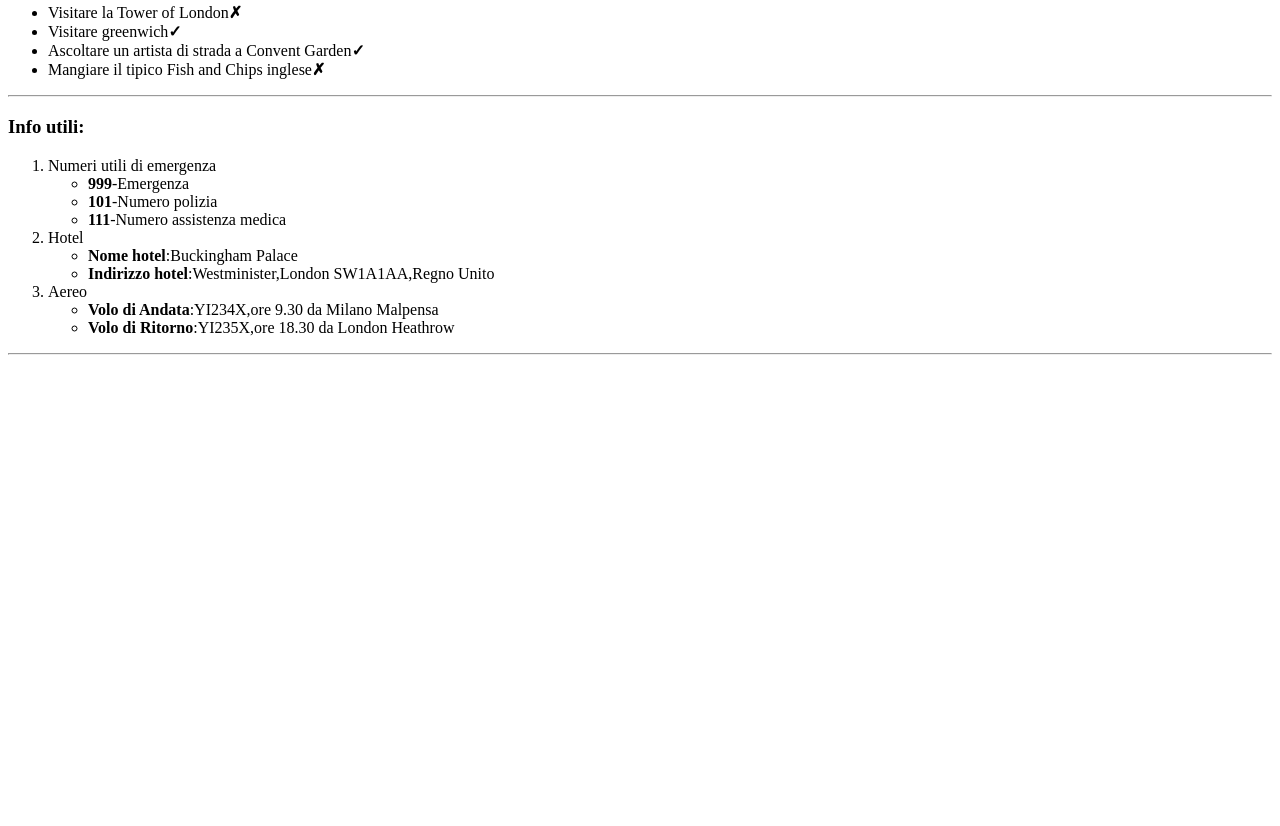
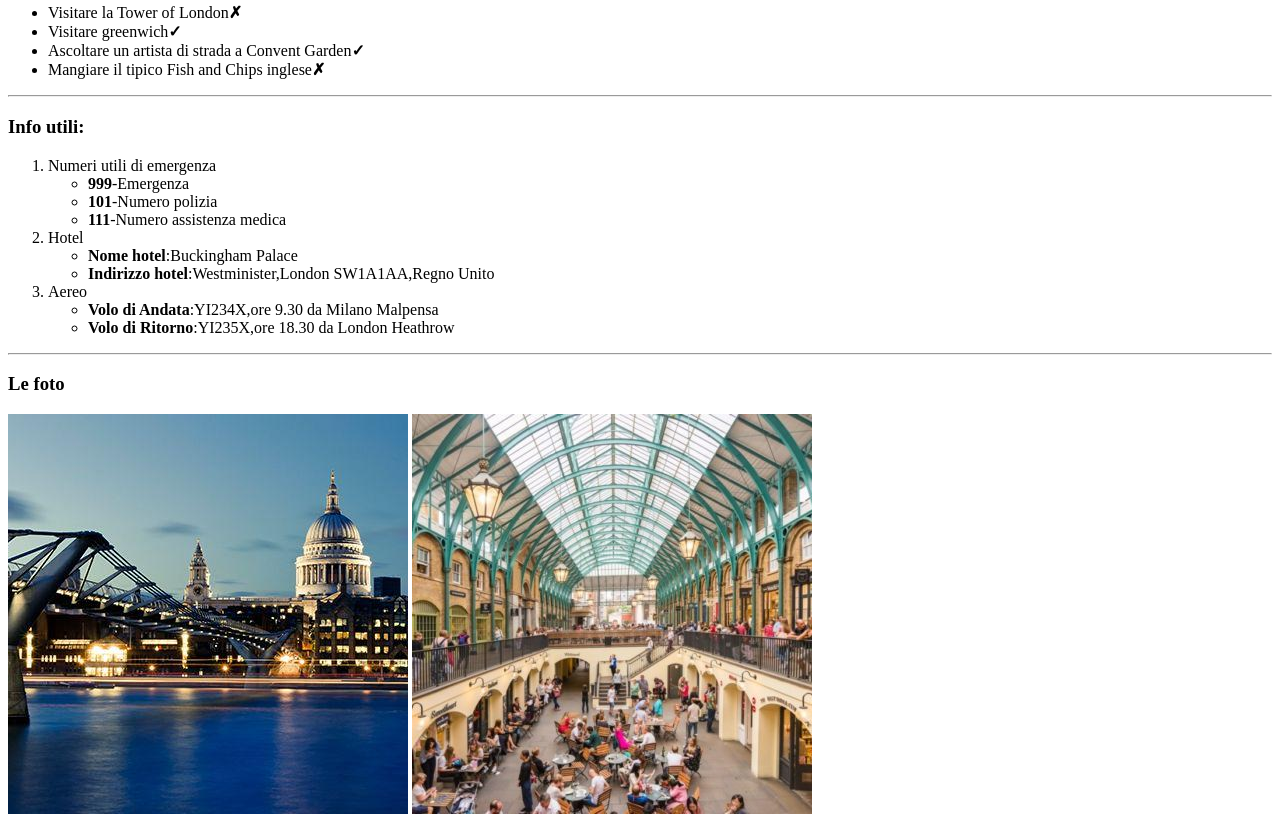
Before and after one commit to Pajehome/html-london-trip, a plain HTML site: page index.html in a window 1280 px wide. Shown: the part 939-1765 px from the top of the page. Before the commit the page ends 1302 px from the top, so only its background shows below. Drawn offline with Linux system fonts and the light colour scheme.

Commit message:
index:finish

```diff
--- a/index.html
+++ b/index.html
@@ -84,5 +84,12 @@
   </main>
   <!-- Fine Main -->
 
+  <!-- Inizio Footer -->
+  <footer>
+      <h3>Le foto</h3>
+      <img src="./img/d.jpg" alt="Foto Londra 4">
+      <img src="./img/e.jpg" alt="Foto Londra 5">
+  </footer>
+  <!-- Fine Footer -->
 </body>
 </html>
```
